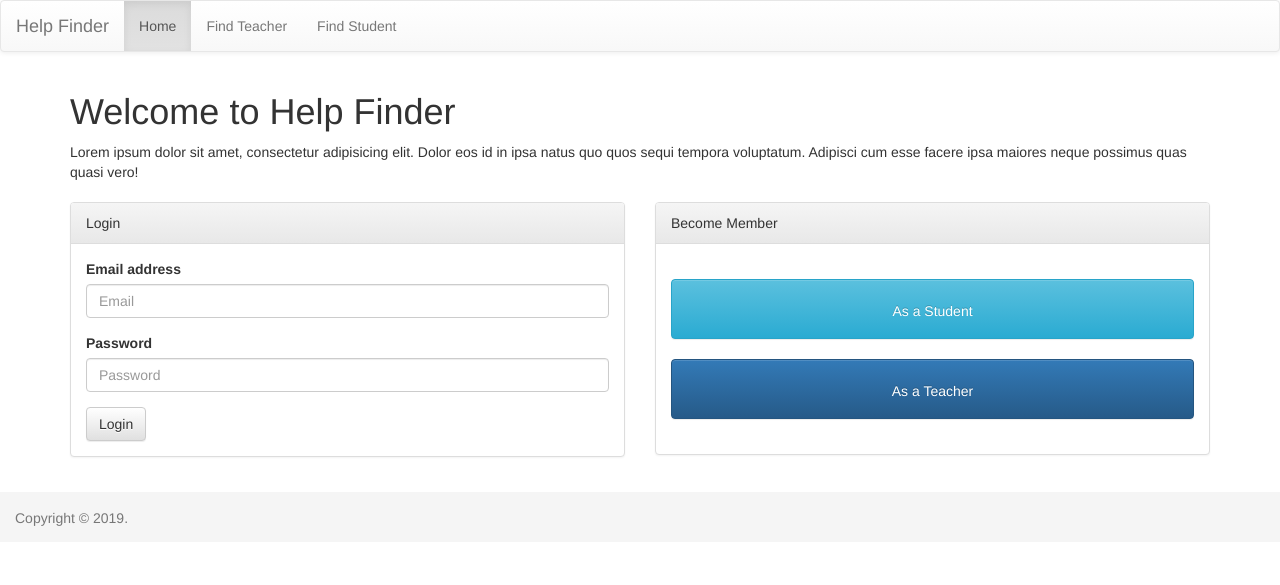
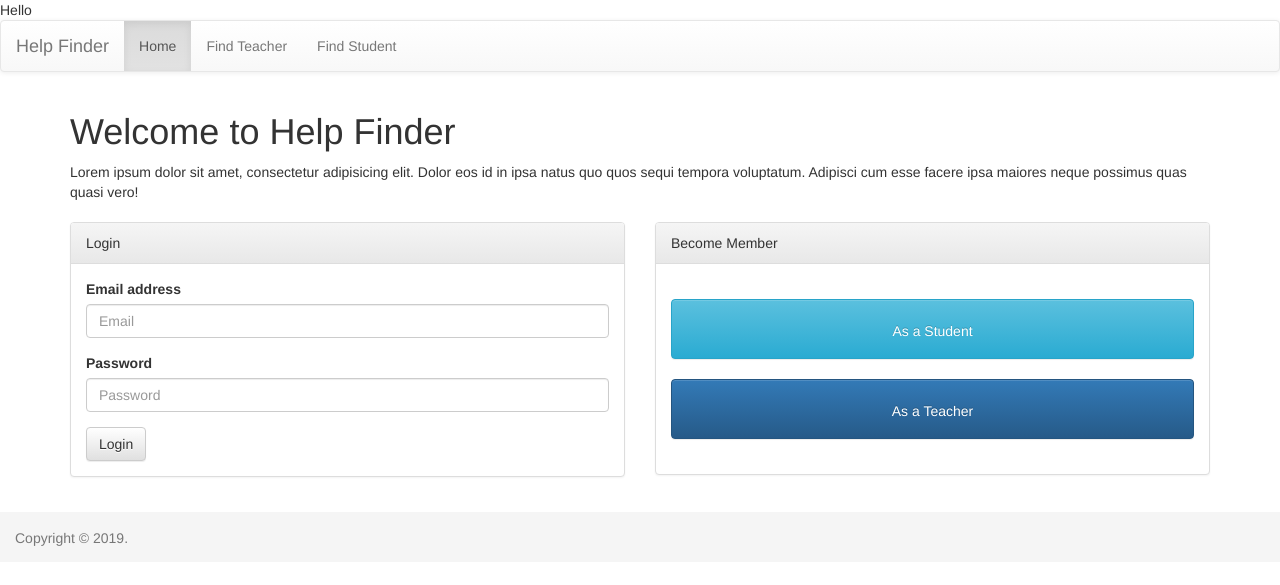
Before and after one commit to EseyasAbraha/find_and_help, a PHP site: page / in a window 1280 px wide. Shown: the top 585 px of the page. Run offline with PHP 8.4, Linux system fonts and the light colour scheme; some libraries are stand-ins or nearby versions.

Commit message:
my commit

```diff
--- a/navbar.php
+++ b/navbar.php
@@ -1,5 +1,7 @@
 <?php
 if (!defined('ACCESS')) { die; }
+
+echo 'Hello';
 
 $loggedInUser = \App\Library\User::isLoggedIn();
 ?>
```
